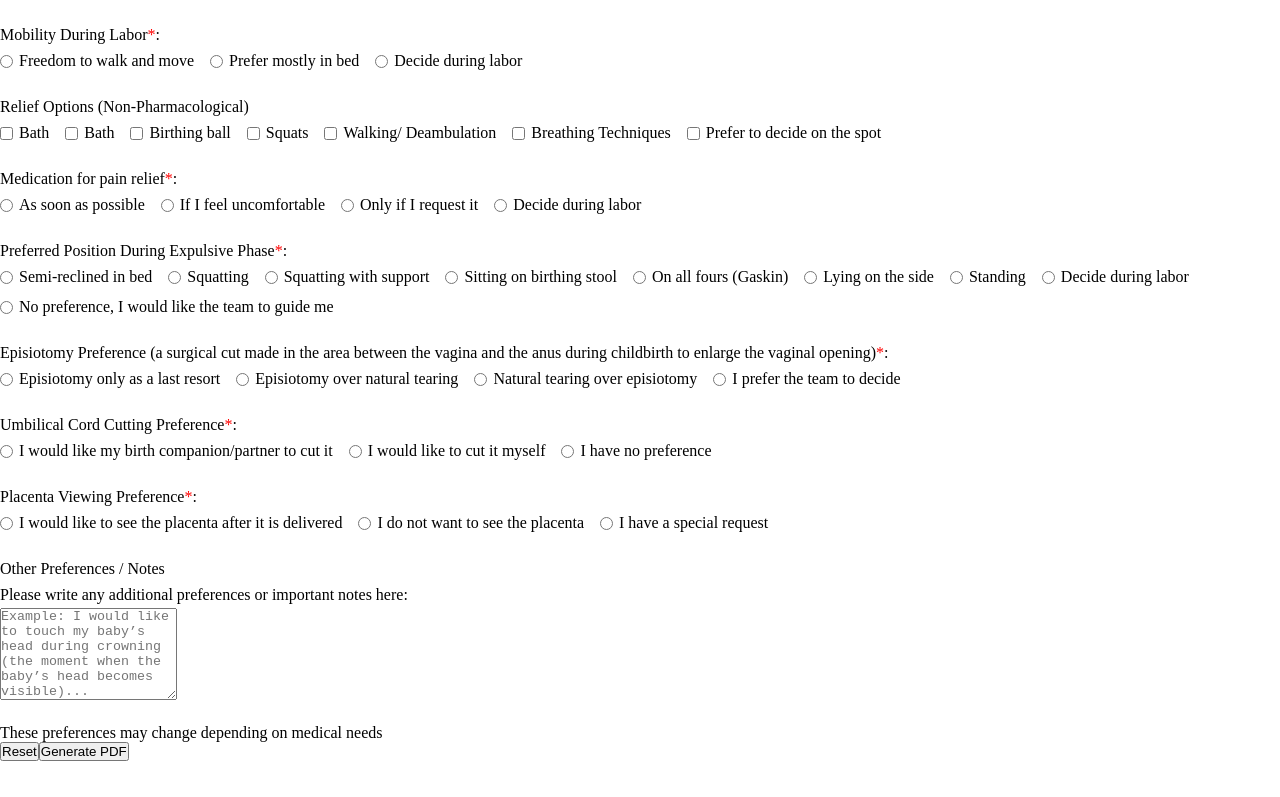
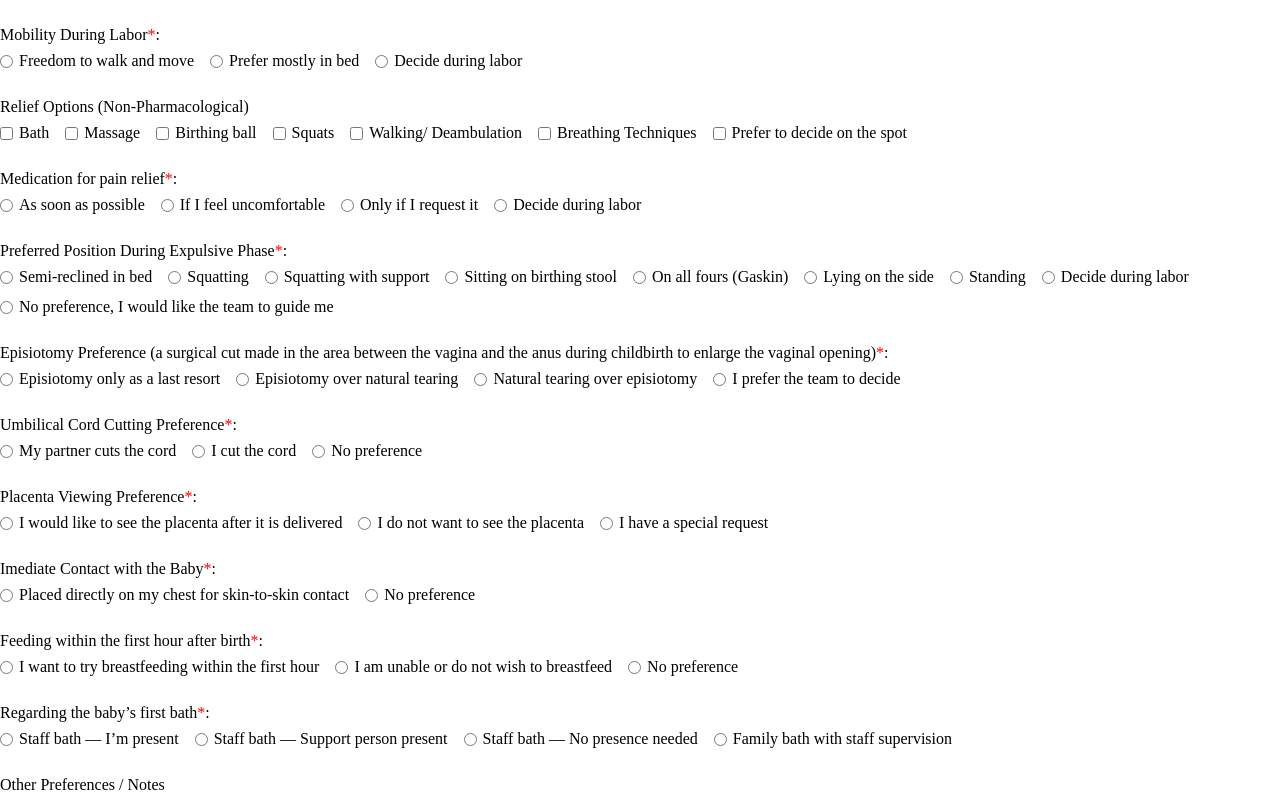
Before and after one commit to fernandodestefani/myBirthPlan, a React (Vite) app: page / in a window 1280 px wide. Shown: the part 723-1520 px from the top of the page. Before the commit the page ends 1484 px from the top, so only its background shows below. Built offline with nearby package versions, Linux system fonts and the light colour scheme.

Commit message:
finalize question set

```diff
--- a/src/components/BirthPlanForm.jsx
+++ b/src/components/BirthPlanForm.jsx
@@ -114,7 +114,7 @@ export default function BirthPlanForm() {
         name="painRelief"
         options={[
           { value: "bath", label: "Bath" },
-          { value: "massage", label: "Bath" },
+          { value: "massage", label: "Massage" },
           { value: "birthingBall", label: "Birthing ball" },
           { value: "squats", label: "Squats" },
           { value: "walking", label: "Walking/ Deambulation" },
@@ -201,14 +201,14 @@ export default function BirthPlanForm() {
         options={[
           {
             value: "partnerCuts",
-            label: "I would like my birth companion/partner to cut it",
+            label: "My partner cuts the cord",
             isFirst: true,
           },
           {
             value: "iCut",
-            label: "I would like to cut it myself",
+            label: "I cut the cord",
           },
-          { value: "noPreference", label: "I have no preference" },
+          { value: "noPreference", label: "No preference" },
         ]}
       />
 
@@ -227,6 +227,64 @@ export default function BirthPlanForm() {
             label: "I do not want to see the placenta",
           },
           { value: "specialRequest", label: "I have a special request" },
+        ]}
+      />
+
+      <RadioGroup
+        legend="Imediate Contact with the Baby"
+        name="contact"
+        required={true}
+        options={[
+          {
+            value: "skin-to-skin",
+            label: "Placed directly on my chest for skin-to-skin contact",
+          },
+          { value: "no-preference", label: "No preference" },
+        ]}
+      />
+
+      <RadioGroup
+        legend="Feeding within the first hour after birth"
+        name="feeding"
+        required={true}
+        options={[
+          {
+            value: "breastfeed-1h",
+            label: "I want to try breastfeeding within the first hour",
+          },
+          {
+            value: "unable-notdesired",
+            label: "I am unable or do not wish to breastfeed",
+          },
+          { value: "no-preference", label: "No preference" },
+        ]}
+      />
+
+      <RadioGroup
+        legend="Regarding the baby’s first bath"
+        name="first-bath"
+        required={true}
+        options={[
+          {
+            value: "team-present-mother",
+            label:
+              "Staff bath — I’m present",
+          },
+          {
+            value: "team-present-support",
+            label:
+              "Staff bath — Support person present",
+          },
+          {
+            value: "team-no-presence",
+            label:
+              "Staff bath — No presence needed",
+          },
+          {
+            value: "family-with-supervision",
+            label:
+              "Family bath with staff supervision",
+          },
         ]}
       />
 
```
